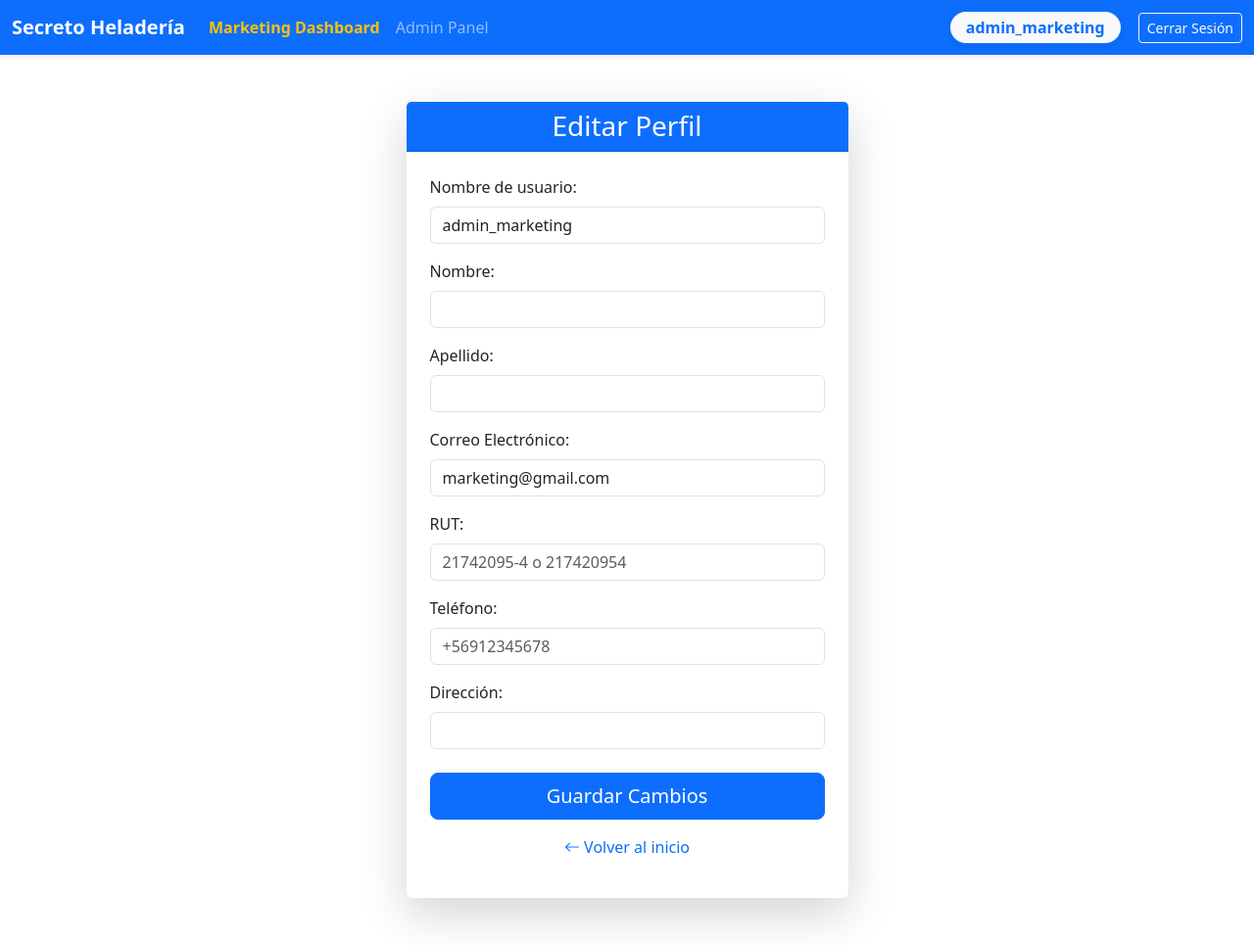
After one commit to Sly-g182/Secreto_Heladeria_proyecto, a Django app: page /clientes/editar/ in a window 1280 px wide. The commit adds this page. Shown: the whole page at 98% size. Run offline with Django 5.2, Linux system fonts and the light colour scheme; a user stored in the database is signed in; data comes from the database, SQL or seed files in the repository; parts of the project's set-up code (start-up, migrations or seed data) failed here and were passed over; some libraries are stand-ins or nearby versions.

Commit message:
integre el editar perfil

```diff
--- a/heladeria/clientes/forms.py
+++ b/heladeria/clientes/forms.py
@@ -5,6 +5,7 @@ from django.core.exceptions import ValidationError
 import re
 
 from .models import Cliente
+
 
 
 class ClienteUserCreationForm(UserCreationForm):
@@ -119,3 +120,116 @@ class ClienteUserCreationForm(UserCreationForm):
                 direccion=self.cleaned_data.get('direccion'),
             )
         return user
+
+
+# heladeria/clientes/forms.py
+
+
+
+
+# heladeria/clientes/forms.py
+
+
+
+class EditarPerfilForm(forms.ModelForm):
+    """
+    Formulario combinado para editar tanto el User como el Cliente asociado.
+    """
+
+    # Campos de User
+    username = forms.CharField(
+        label="Nombre de usuario",
+        max_length=150,
+        required=True,
+        widget=forms.TextInput(attrs={'class': 'form-control'})
+    )
+
+    first_name = forms.CharField(
+        label="Nombre",
+        max_length=150,
+        required=True,
+        widget=forms.TextInput(attrs={'class': 'form-control'})
+    )
+
+    last_name = forms.CharField(
+        label="Apellido",
+        max_length=150,
+        required=True,
+        widget=forms.TextInput(attrs={'class': 'form-control'})
+    )
+
+    email = forms.EmailField(
+        label="Correo Electrónico",
+        required=True,
+        widget=forms.EmailInput(attrs={'class': 'form-control', 'placeholder': 'correo@ejemplo.com'})
+    )
+
+    # Campos de Cliente
+    rut = forms.CharField(
+        label="RUT",
+        max_length=12,
+        required=True,
+        widget=forms.TextInput(attrs={'class': 'form-control', 'placeholder': '21742095-4 o 217420954'})
+    )
+
+    telefono = forms.CharField(
+        label="Teléfono",
+        max_length=12,
+        required=True,
+        widget=forms.TextInput(attrs={'class': 'form-control', 'placeholder': '+56912345678'})
+    )
+
+    direccion = forms.CharField(
+        label="Dirección",
+        max_length=200,
+        required=False,
+        widget=forms.TextInput(attrs={'class': 'form-control'})
+    )
+
+    class Meta:
+        model = User
+        fields = ['username', 'first_name', 'last_name', 'email', 'rut', 'telefono', 'direccion']
+
+    # -------- VALIDACIONES ----------
+    def clean_email(self):
+        email = self.cleaned_data.get('email')
+        user_id = self.instance.id
+        if User.objects.filter(email=email).exclude(id=user_id).exists():
+            raise forms.ValidationError("Este correo electrónico ya está registrado por otro usuario.")
+        return email
+
+    def clean_telefono(self):
+        telefono = self.cleaned_data.get('telefono')
+        if not re.match(r'^\+569\d{8}$', telefono):
+            raise forms.ValidationError("El teléfono debe tener el formato +569XXXXXXXX.")
+        return telefono
+
+    def clean_rut(self):
+        rut = self.cleaned_data.get('rut').upper().replace(".", "").strip()
+        if not re.match(r'^\d{7,8}-?[0-9K]$', rut):
+            raise forms.ValidationError("El RUT debe tener el formato 21742095-4 o 217420954.")
+        if "-" not in rut:
+            rut = rut[:-1] + "-" + rut[-1]
+        return rut
+
+    # -------- GUARDADO ----------
+    def save(self, commit=True):
+        user = super().save(commit=False)
+        if commit:
+            user.save()
+            # Guardar también los datos del cliente asociado
+            cliente, _ = Cliente.objects.get_or_create(user=user)
+            cliente.rut = self.cleaned_data.get('rut')
+            cliente.telefono = self.cleaned_data.get('telefono')
+            cliente.direccion = self.cleaned_data.get('direccion')
+            cliente.save()
+        return user
+
+    # -------- Inicialización ----------
+    def __init__(self, *args, **kwargs):
+        super().__init__(*args, **kwargs)
+        if self.instance and hasattr(self.instance, 'cliente'):
+            cliente = self.instance.cliente
+            self.fields['rut'].initial = cliente.rut
+            self.fields['telefono'].initial = cliente.telefono
+            self.fields['direccion'].initial = cliente.direccion
--- /dev/null
+++ b/heladeria/clientes/templates/clientes/editar.html
@@ -0,0 +1,54 @@
+{% extends "base.html" %}
+{% load widget_tweaks %}
+
+{% block title %}Editar Perfil{% endblock title %}
+
+{% block content %}
+<div class="container my-5">
+    <div class="row justify-content-center">
+        <div class="col-lg-5 col-md-8 col-sm-10">
+            <div class="card shadow-lg border-0">
+
+                <div class="card-header bg-primary text-white text-center">
+                    <h3 class="mb-0">Editar Perfil</h3>
+                </div>
+
+                <div class="card-body p-4">
+                    <form method="post" novalidate>
+                        {% csrf_token %}
+
+                        {% for field in form %}
+                            <div class="mb-3">
+                                <label for="{{ field.id_for_label }}" class="form-label">{{ field.label }}:</label>
+                                {{ field|add_class:"form-control" }}
+
+                                {% for error in field.errors %}
+                                    <div class="alert alert-danger p-1 mt-1">{{ error }}</div>
+                                {% endfor %}
+                            </div>
+                        {% endfor %}
+
+                        {% if form.non_field_errors %}
+                            <div class="alert alert-danger">
+                                {% for error in form.non_field_errors %}
+                                    <p class="mb-0">{{ error }}</p>
+                                {% endfor %}
+                            </div>
+                        {% endif %}
+
+                        <div class="d-grid mt-4">
+                            <button type="submit" class="btn btn-primary btn-lg">Guardar Cambios</button>
+                        </div>
+
+                        <p class="text-center mt-3">
+                            <a href="{% url 'clientes:inicio' %}" class="text-decoration-none">
+                                <i class="bi bi-arrow-left"></i> Volver al inicio
+                            </a>
+                        </p>
+                    </form>
+                </div>
+            </div>
+        </div>
+    </div>
+</div>
+{% endblock content %}
--- a/heladeria/clientes/urls.py
+++ b/heladeria/clientes/urls.py
@@ -9,4 +9,6 @@ urlpatterns = [
     path('logout/', views.logout_view, name='logout'),
     path('register/', views.register_view, name='register'),
     path('historial/', views.historial_pedidos, name='historial_pedidos'),
+    path('editar/', views.editar_perfil, name='editar')
+
 ]
--- a/heladeria/clientes/views.py
+++ b/heladeria/clientes/views.py
@@ -1,44 +1,35 @@
 # heladeria/clientes/views.py
 
-from django.shortcuts import render, redirect
+from django.shortcuts import render, redirect, get_object_or_404
 from django.contrib.auth import authenticate, login, logout
 from django.contrib.auth.forms import AuthenticationForm
 from django.contrib import messages
 from django.contrib.auth.decorators import login_required
 from ventas.models import Venta
-from django.shortcuts import render, get_object_or_404
+from clientes.models import Cliente
 
-from ventas.models import Venta
-from clientes.models import Cliente
-from django.contrib.auth.decorators import login_required
+# ¡IMPORTACIÓN CLAVE!
+from .forms import ClienteUserCreationForm, EditarPerfilForm  # <-- añadimos el formulario de edición
 
 
-# ¡IMPORTACIÓN CLAVE! Asegúrate de que este archivo existe y contiene tu formulario personalizado.
-from .forms import ClienteUserCreationForm
-
-# Vistas de autenticación
 # ----------------------------------------------------------------------------------
-
 # Vista de registro
 def register_view(request):
     if request.method == 'POST':
-        # USANDO EL FORMULARIO PERSONALIZADO ClienteUserCreationForm
         form = ClienteUserCreationForm(request.POST)
         if form.is_valid():
             form.save()
             messages.success(request, "Usuario registrado correctamente. Ahora puedes iniciar sesión.")
             return redirect('clientes:login')
     else:
-        # USANDO EL FORMULARIO PERSONALIZADO ClienteUserCreationForm
         form = ClienteUserCreationForm()
 
     return render(request, 'clientes/register.html', {'form': form})
 
-# ---
 
+# ----------------------------------------------------------------------------------
 # Vista de login
 def login_view(request):
-    # Obtener 'next' de POST o GET. Si es None o '' (cadena vacía), usa el valor por defecto.
     next_url = request.POST.get('next') or request.GET.get('next')
 
     if request.method == 'POST':
@@ -47,10 +38,8 @@ def login_view(request):
             user = form.get_user()
             login(request, user)
 
-            # SOLUCIÓN DEL ERROR NoReverseMatch: Establecer el valor por defecto si es nulo.
             if not next_url:
-                next_url = 'clientes:inicio' # 'clientes:inicio' es tu ruta raíz de clientes
-
+                next_url = 'clientes:inicio'
             return redirect(next_url)
         else:
             messages.error(request, "Nombre de usuario o contraseña incorrectos.")
@@ -59,26 +48,41 @@ def login_view(request):
 
     return render(request, 'clientes/login.html', {'form': form})
 
-# ---
 
+# ----------------------------------------------------------------------------------
 # Vista de logout
 def logout_view(request):
     logout(request)
     return redirect('clientes:login')
 
-# ---
 
-# Vista de inicio de clientes (Dashboard)
+# ----------------------------------------------------------------------------------
+# Vista de inicio (dashboard)
 def inicio_clientes(request):
-    # Ya que tu plantilla 'inicio.html' está en la app 'core/templates/',
-    # la llamamos sin prefijo.
     return render(request, 'inicio.html')
 
 
+# ----------------------------------------------------------------------------------
+# Vista del historial de pedidos
+@login_required
 def historial_pedidos(request):
-    # Obtener el cliente del usuario logueado
-    cliente = request.user.cliente  # si tienes OneToOne entre User y Cliente
-    # Obtener todas las ventas de ese cliente
+    cliente = request.user.cliente  # OneToOne con User
     ventas = Venta.objects.filter(cliente=cliente).order_by('-fecha_venta')
+    return render(request, 'ventas/historial.html', {'pedidos': ventas})
 
-    return render(request, 'ventas/historial.html', {'pedidos': ventas})
+
+# ----------------------------------------------------------------------------------
+# NUEVA VISTA: Editar perfil del usuario
+@login_required
+def editar_perfil(request):
+    if request.method == 'POST':
+        form = EditarPerfilForm(request.POST, instance=request.user)
+        if form.is_valid():
+            form.save()
+            messages.success(request, "Tu perfil se ha actualizado correctamente.")
+            return redirect('clientes:inicio')
+        else:
+            messages.error(request, "Por favor corrige los errores en el formulario.")
+    else:
+        form = EditarPerfilForm(instance=request.user)
+    return render(request, 'clientes/editar.html', {'form': form})
--- a/heladeria/core/templates/base.html
+++ b/heladeria/core/templates/base.html
@@ -12,10 +12,42 @@
             integrity="sha384-QWTKZyjpPEjISv5WaRU9OFeRpok6YctnYmDr5pNlyT2bRjXh0JMhjY6hW+ALEwIH"
             crossorigin="anonymous">
 
-    <!-- ✅ Agrega este enlace justo aquí -->
+    <!-- Íconos Bootstrap -->
     <link rel="stylesheet"
             href="https://cdn.jsdelivr.net/npm/bootstrap-icons@1.11.3/font/bootstrap-icons.min.css">
-    <!-- ✅ Fin del agregado -->
+
+    <!-- 🌟 Estilos personalizados -->
+    <style>
+        /* Animación de zoom para los botones del navbar */
+        .navbar .btn {
+            transition: transform 0.25s ease, box-shadow 0.25s ease;
+        }
+
+        .navbar .btn:hover {
+            transform: scale(1.08);
+            box-shadow: 0 0 10px rgba(255, 255, 255, 0.5);
+        }
+
+        /* Animación de zoom para los enlaces del navbar */
+        .navbar .nav-link {
+            transition: transform 0.25s ease, color 0.25s ease;
+        }
+
+        .navbar .nav-link:hover {
+            transform: scale(1.05);
+            color: #ffd700 !important; /* dorado al pasar el ratón */
+        }
+
+        /* Efecto de zoom para el nombre de usuario */
+        .navbar .user-pill {
+            transition: transform 0.25s ease, box-shadow 0.25s ease;
+        }
+
+        .navbar .user-pill:hover {
+            transform: scale(1.08);
+            box-shadow: 0 0 10px rgba(255, 255, 255, 0.3);
+        }
+    </style>
 
     {% block extra_css %}{% endblock extra_css %}
 </head>
@@ -62,7 +94,6 @@
                         </li>
 
                         <li class="nav-item">
-                            {# LÍNEA 59 CORREGIDA: Cambiamos 'carrito:ver_carrito' a 'productos:ver_carrito' #}
                             <a class="btn btn-outline-light me-2" href="{% url 'productos:ver_carrito' %}">
                                 Carrito
                                 {% with num_items=request.session.carrito|length %}
@@ -74,21 +105,23 @@
                         </li>
 
                         <li class="nav-item">
-                            <a class="btn btn-outline-light me-2" href="{% url 'ventas:historial_pedidos' %}">Historial </a>
+                            <a class="btn btn-outline-light me-2" href="{% url 'ventas:historial_pedidos' %}">Historial</a>
                         </li>
                     {% endif %}
                 </ul>
 
+                <a href="{% url 'clientes:editar' %}" class="text-decoration-none">
                     <div class="d-flex align-items-center">
-                    <div class="bg-light text-primary fw-semibold rounded-pill px-3 py-1 shadow-sm border border-2 border-primary me-3">
+                        <div class="bg-light text-primary fw-semibold rounded-pill px-3 py-1 shadow-sm border border-2 border-primary me-3 user-pill">
                             {{ user.username }}
                         </div>
+                    </div>
+                </a>
 
                 <form method="post" action="{% url 'clientes:logout' %}" class="d-flex">
                     {% csrf_token %}
                     <button type="submit" class="btn btn-sm btn-outline-light">Cerrar Sesión</button>
                 </form>
-                </div>
             </div>
         </div>
     </nav>
@@ -103,8 +136,6 @@
             </div>
         </div>
     </nav>
-
-
     {% endif %}
 
     <main>
@@ -123,7 +154,6 @@
         {% endblock content %}
     </main>
 
-
     <script src="https://cdn.jsdelivr.net/npm/bootstrap@5.3.3/dist/js/bootstrap.bundle.min.js"
             integrity="sha384-YvpcrYf0tY3lHB60NNkmXc5s9fDVZLESaAA55NDzOxhy9GkcIdslK1eN7N6jIeHz"
             crossorigin="anonymous"></script>
```
Lines whose indentation alone changed are shown as unchanged.
